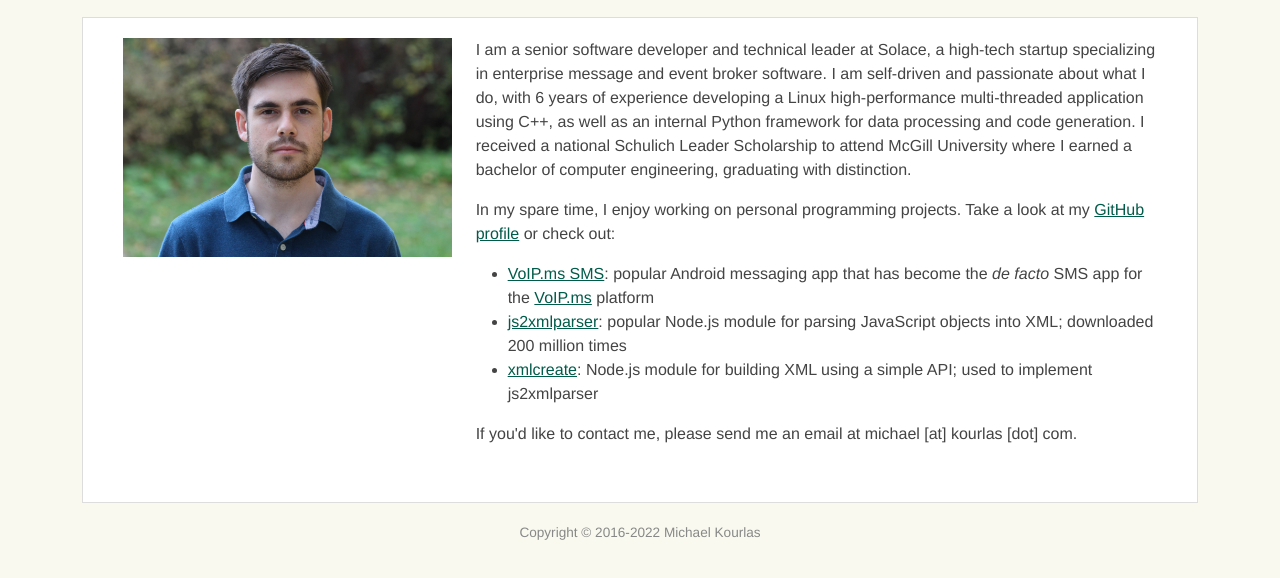
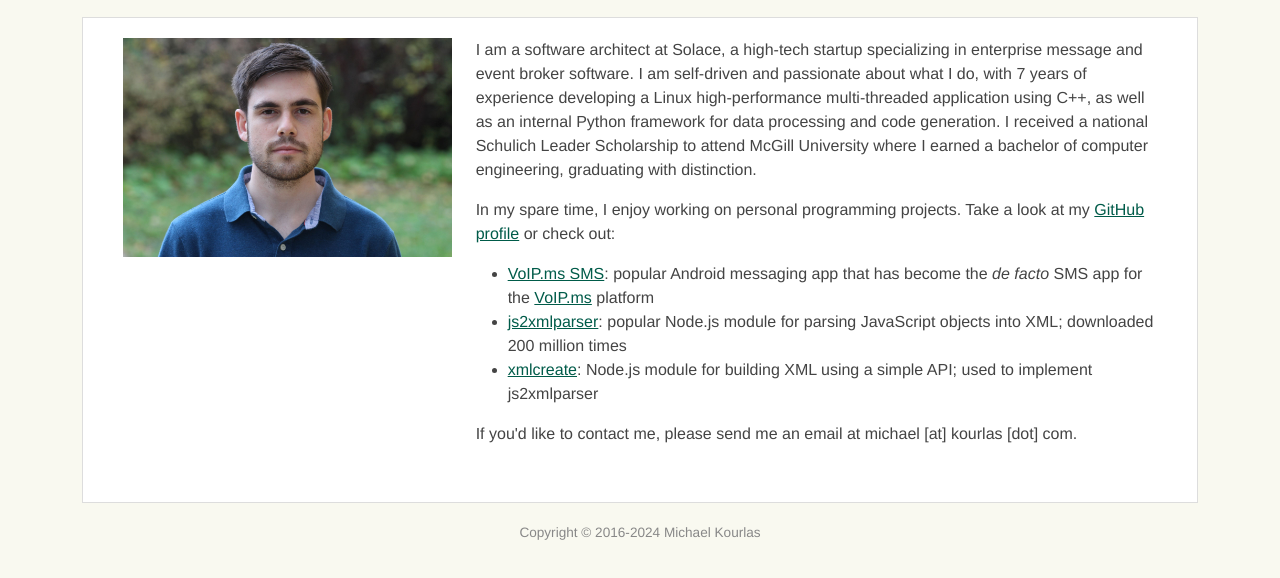
Before and after one commit to michaelkourlas/michaelkourlas.github.io, a plain HTML site: page index.html in a window 1280 px wide. Shown: the part 100-678 px from the top of the page. Drawn offline with nearby package versions, Linux system fonts and the light colour scheme.

Commit message:
Update index.html

```diff
--- a/index.html
+++ b/index.html
@@ -34,7 +34,7 @@
                 </figure>
             </div>
             <div class="col-md-8">
-                <p>I am a senior software developer and technical leader at Solace, a high-tech startup specializing in enterprise message and event broker software. I am self-driven and passionate about what I do, with 6 years of experience developing a Linux high-performance multi-threaded application using C++, as well as an internal Python framework for data processing and code generation. I received a national Schulich Leader Scholarship to attend McGill University where I earned a bachelor of computer engineering, graduating with distinction.</p>
+                <p>I am a software architect at Solace, a high-tech startup specializing in enterprise message and event broker software. I am self-driven and passionate about what I do, with 7 years of experience developing a Linux high-performance multi-threaded application using C++, as well as an internal Python framework for data processing and code generation. I received a national Schulich Leader Scholarship to attend McGill University where I earned a bachelor of computer engineering, graduating with distinction.</p>
                 <p>In my spare time, I enjoy working on personal programming projects. Take a look at my <a href="https://github.com/michaelkourlas">GitHub profile</a> or check out:</p>
                 <ul>
                     <li><a href="https://github.com/michaelkourlas/voipms-sms-client">VoIP.ms SMS</a>: popular Android messaging app that has become the <i>de facto</i> SMS app for the <a href="https://www.voip.ms">VoIP.ms</a> platform</li>
@@ -45,7 +45,7 @@
             </div>
         </div>
     </main>
-    <footer>Copyright © 2016-2022 Michael Kourlas</footer>
+    <footer>Copyright © 2016-2024 Michael Kourlas</footer>
 </div>
 
 <script src="https://cdn.jsdelivr.net/npm/bootstrap@5.0.0-beta1/dist/js/bootstrap.bundle.min.js" integrity="sha384-ygbV9kiqUc6oa4msXn9868pTtWMgiQaeYH7/t7LECLbyPA2x65Kgf80OJFdroafW" crossorigin="anonymous"></script>
```
